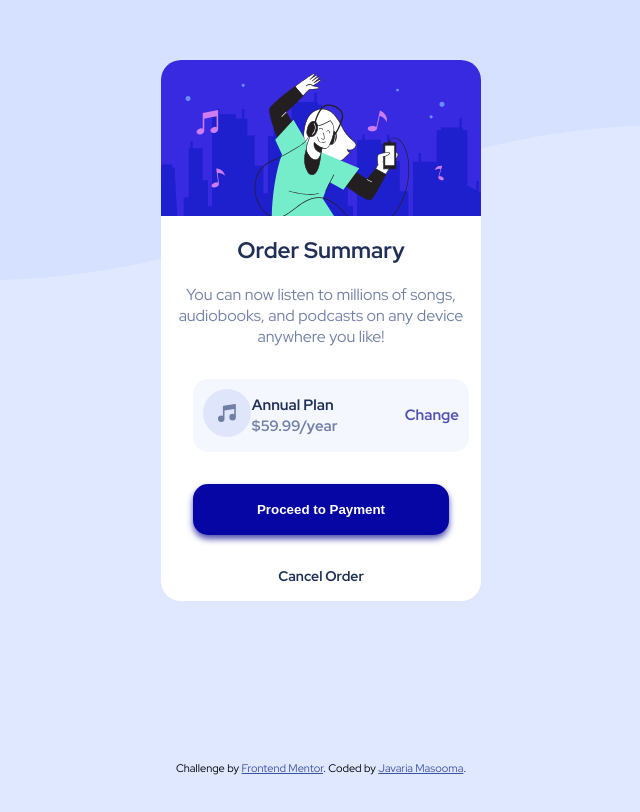
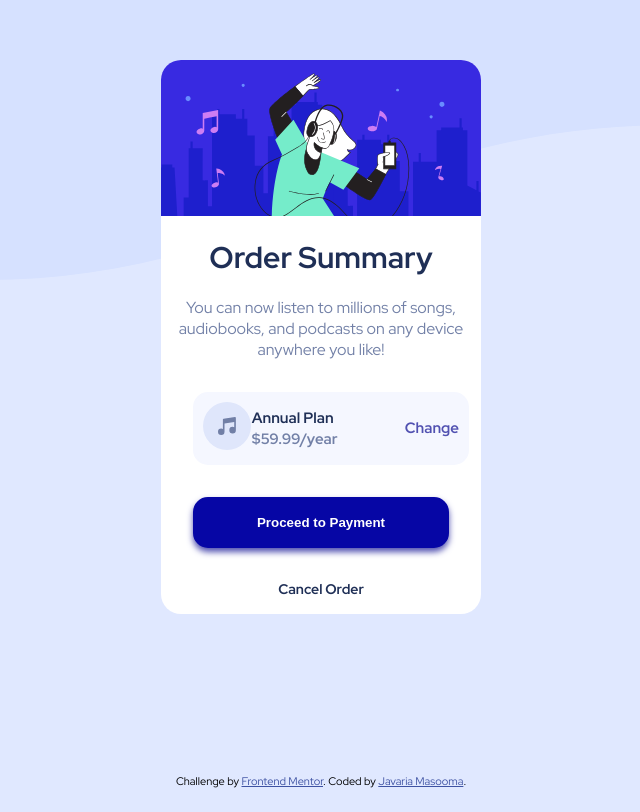
Before and after one commit to j-masuma/order-summary-component, a plain HTML site: page index.html in a window 1280 px wide. Shown: the part 108-920 px from the top of the page, without its empty margins (319-959 px from the left). Before the commit the page ends 891 px from the top, so only its background shows below. Drawn offline with Linux system fonts and the light colour scheme.

Commit message:
made some changes

```diff
--- a/index.html
+++ b/index.html
@@ -16,7 +16,7 @@
     <img src="./images/illustration-hero.svg" alt="Hero Image">
     <div class="main-2nd">
       <div class="heading">
-        <h2>Order Summary</h2>
+        <h1>Order Summary</h1>
       </div>
       <div class="main-para">
         You can now listen to millions of songs, audiobooks, and podcasts on any
@@ -47,9 +47,11 @@
       </div>
     </div>
   </main>
-  <div class="attribution">
-    Challenge by <a href="https://www.frontendmentor.io?ref=challenge" target="_blank">Frontend Mentor</a>.
-    Coded by <a href="#">Javaria Masooma</a>.
-  </div>
+  <footer>
+    <div class="attribution">
+      Challenge by <a href="https://www.frontendmentor.io?ref=challenge" target="_blank">Frontend Mentor</a>.
+      Coded by <a href="#">Javaria Masooma</a>.
+    </div>
+  </footer>
 </body>
 </html>
--- a/style.css
+++ b/style.css
@@ -108,6 +108,9 @@ button:hover{
     padding-bottom: 1rem;
     cursor: pointer;
 }
+footer{
+    padding-bottom: 1rem;
+}
 .attribution {
     font-size: 11px;
     text-align: center;
```
